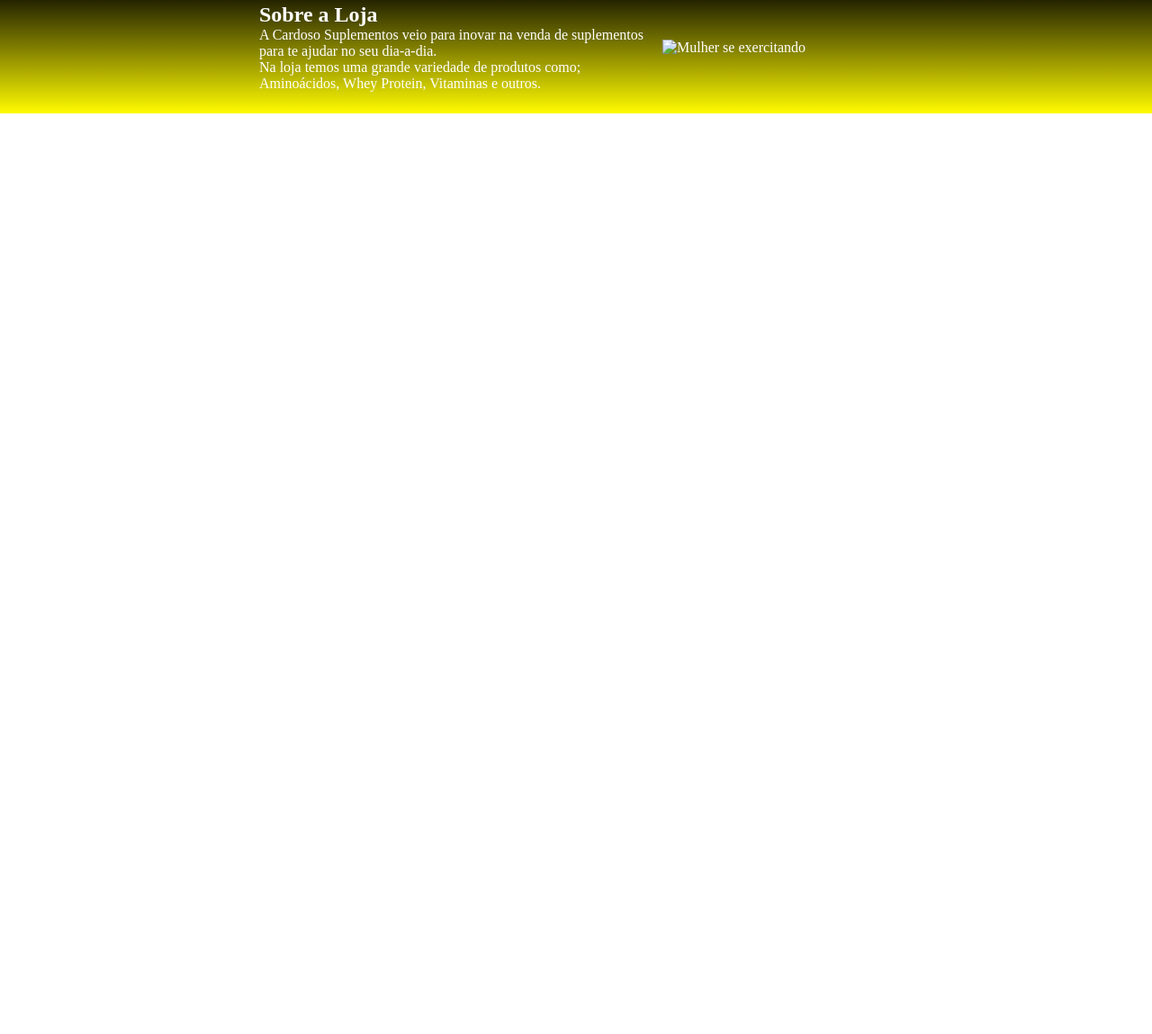
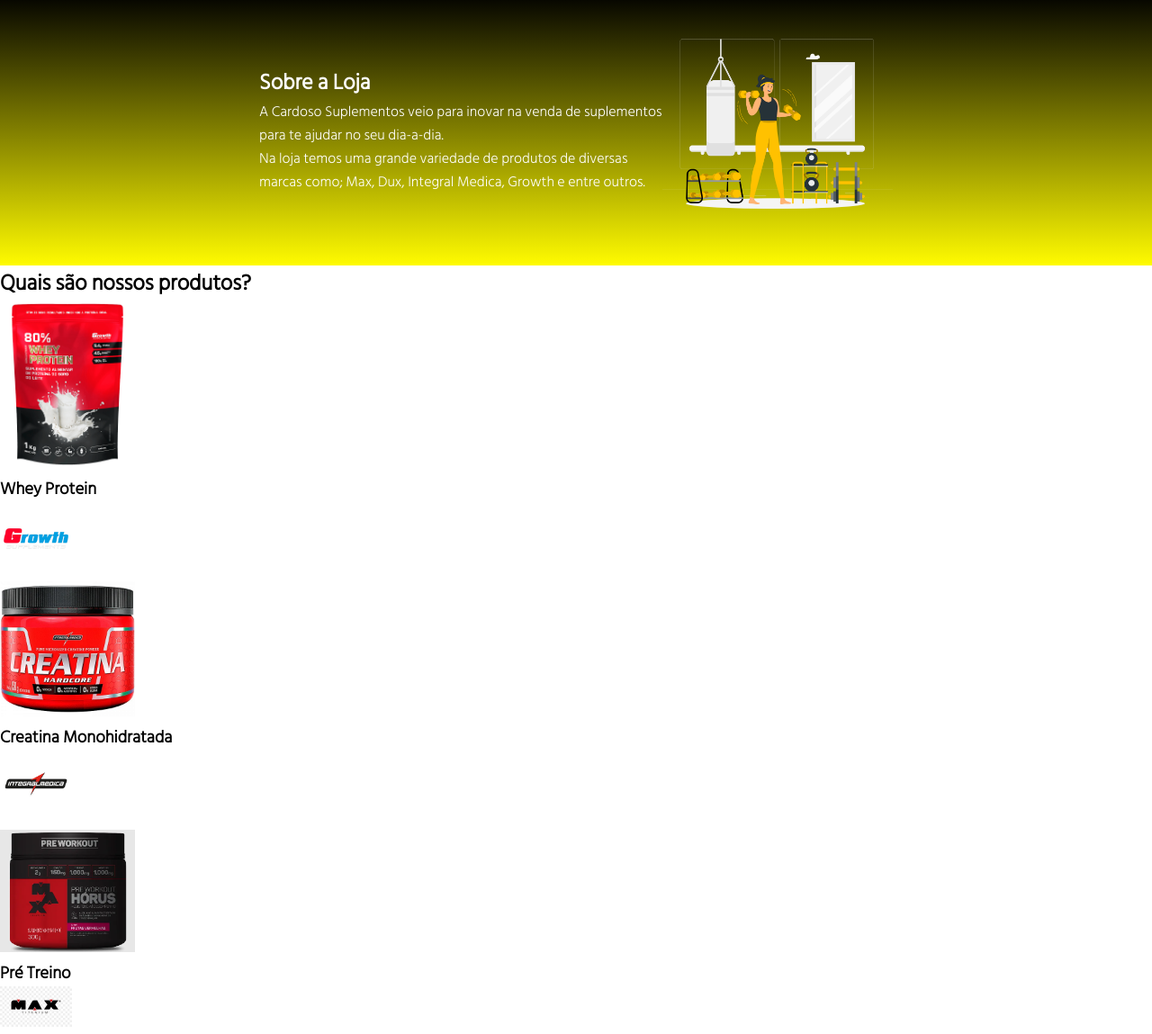
Before and after one commit to Leleborges/Site-escola, a plain HTML site: page index.html in a window 1280 px wide. Shown: the part 144-1293 px from the top of the page at 90% size. Before the commit the page ends 800 px from the top, so only its background shows below. Drawn offline with Linux system fonts and the light colour scheme.

Commit message:
Add files via upload

```diff
--- a/index.html
+++ b/index.html
@@ -6,12 +6,16 @@
     <meta name="viewport" content="width=device-width, initial-scale=1.0">
     <title>Loja de Suplementos Cardoso</title>
     <link rel="stylesheet" href="style.css">
+  <link rel="preconnect" href="https://fonts.googleapis.com">
+<link rel="preconnect" href="https://fonts.gstatic.com" crossorigin>
+<link href="https://fonts.googleapis.com/css2?family=Hind+Siliguri:wght@300&display=swap" rel="stylesheet">
+
 </head>
 <body>
     <header class="cabecalho">
         <img src="imagem/CARDOSO SUPLEMENTOS.png" alt="" class="cabecalho-imagem">
         <ul class="cabecalho-lista">
-            <li class="cabecalho-lista-item"> Login</li>
+            <li class="cabecalho-lista-item"> Produtos</li>
             <li class="cabecalho-lista-item"> Fale conosco clicando aqui</li>
         </ul>
     </header>
@@ -20,9 +24,31 @@
         <div class="escola-conteudo">
         <h2 class="escola-titulo">Sobre a Loja</h2>
           <p class="escola-texto-um">A Cardoso Suplementos veio para inovar na venda de suplementos para te ajudar no seu dia-a-dia.</p>
-          <p class="escola-texto-dois">Na loja temos uma grande variedade de produtos como; Aminoácidos, Whey Protein, Vitaminas e outros.</p>
+          <p class="escola-texto-dois">Na loja temos uma grande variedade de produtos de diversas marcas como; Max, Dux, Integral Medica, Growth e entre outros.</p>
         </div>
                    <img class="escola-imagem" src="imagem/Dumbbell exercise-rafiki.png" alt="Mulher se exercitando">
+      </section>
+
+      <section class="Produtos">
+        <h2 class="Produtos-titulo"> Quais são nossos produtos?</h2>
+        <div>
+        <img src="imagem/Whey.png" alt="" class="Produto-imagem">
+        <h3> Whey Protein</h3>
+        <img src="imagem/growthlogo.png" alt="Growth" class="Produto-icone">
+        </div>
+
+        <div>
+        <img src="imagem/Creatina.png" alt="" class="Produto-imagem">
+        <h3> Creatina Monohidratada</h3>
+        <img src="imagem/Logo integral Medica.png" alt="Integral Medica" class="Produto-icone">
+        </div>
+
+        <div>
+        <img src="imagem/horus.png" alt="" class="Produto-imagem">
+        <h3>Pré Treino</h3>
+        <img src="imagem/max-titanium.png" alt="Max" class="Produto-icone">
+     </div>
+
       </section>
 
 
--- a/style.css
+++ b/style.css
@@ -1,3 +1,8 @@
+body {
+    font-family: 'Hind Siliguri', sans-serif;
+}
+
+
 .cabecalho{
     background-color: #000000 ;
     color: rgb(255, 255, 255);
@@ -36,4 +41,13 @@
     padding: 24px 0;
 }
 
-.escola-conteudo{ width: 35% }
+.escola-conteudo{ width: 35%}
+
+
+.Produto-imagem {
+    width: 150px;
+}
+
+.Produto-icone{
+    width: 80px;
+}
```
Also changed, not shown: Formula-bro.png (added), imagem/CARDOSO SUPLEMENTOS.png (added), imagem/Creatina.png (added), imagem/Dumbbell exercise-rafiki.png (added), imagem/Logo integral Medica.png (added), imagem/Whey.png (added), imagem/alurastart logo 1.png (added), imagem/growthlogo.png (added), imagem/horus.png (added), imagem/max-titanium.png (added).
